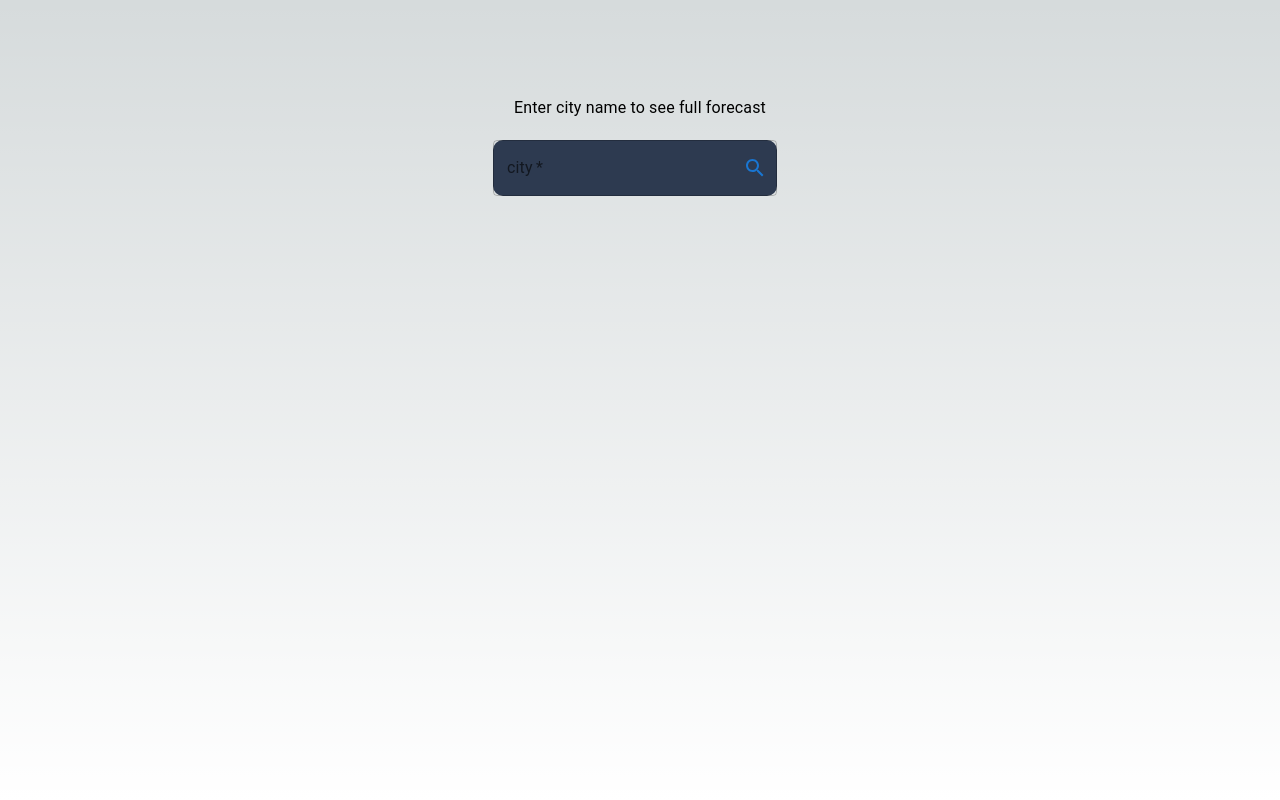
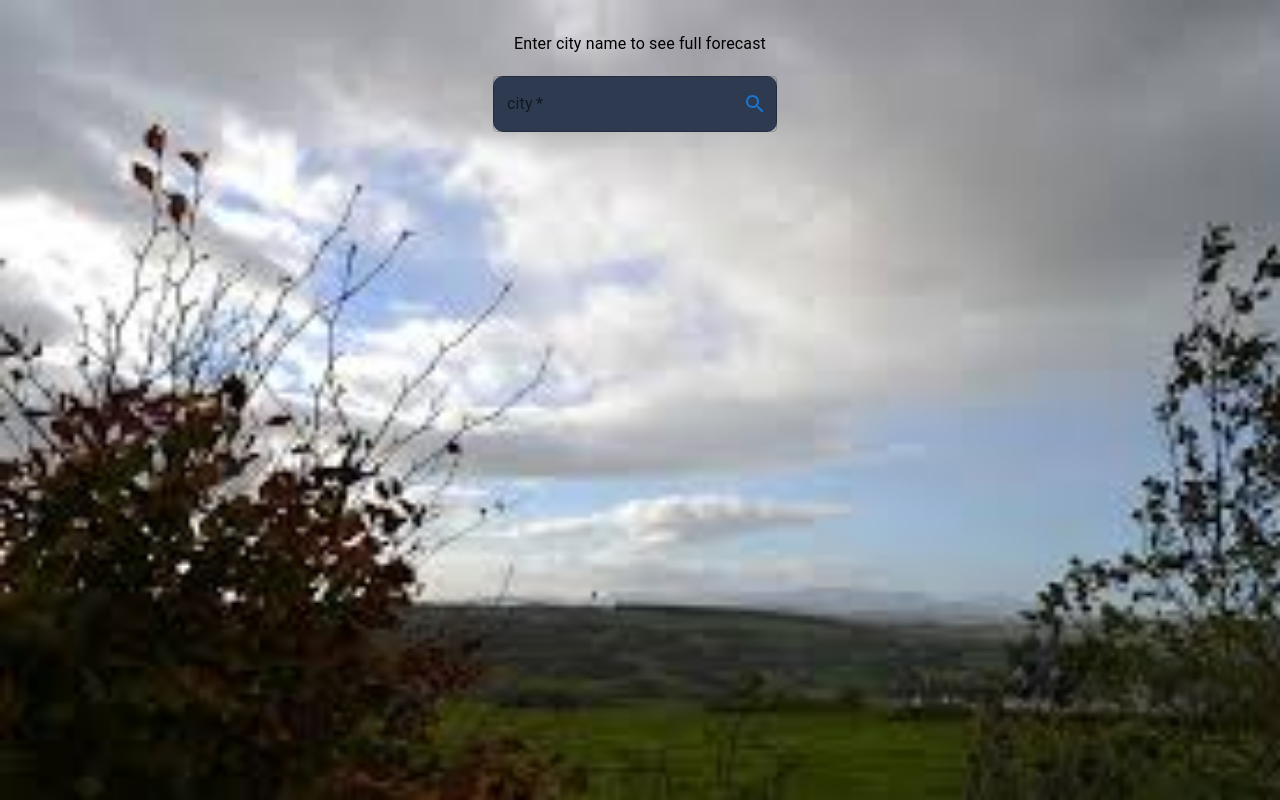
Before and after one commit to zainabzahid711/skysync, a Next.js app: page / in a window 1280 px wide. Built offline with nearby package versions, Linux system fonts and the light colour scheme.

Commit message:
set the dynamic Background according to weather condition

```diff
--- a/app/forecast/page.js
+++ b/app/forecast/page.js
@@ -1,13 +1,20 @@
 "use client";
 
+import BackgroundStyle from "@/components/background";
 import CurrentForeCast from "@/components/currentForeCast";
 import ForecastForDays from "@/components/daysForeCast";
 import WeatherSearch from "@/components/weatherCard";
+import clearSky from "../../public/assets/clearSky.jpg";
 import { styled } from "@mui/system";
 import { useState } from "react";
 
 const MainForeCast = styled("div")({
+  position: "relative",
   maxWidth: "100%",
+  zIndex: "1300",
+  minHeight: "100vh",
+  backgroundSize: "cover",
+  backgroundRepeat: "no-repeat",
 });
 
 function ForecastPage() {
@@ -36,9 +43,10 @@ function ForecastPage() {
     }
   };
 
+  const backgrundStyle = forecast ? BackgroundStyle(forecast) : {};
   return (
     <>
-      <MainForeCast>
+      <MainForeCast style={backgrundStyle} className="background-container">
         <WeatherSearch onSearch={handleSearch} />
         {loading && <p>Loading...</p>}
         {error && <p>Error: {error}</p>}
@@ -46,6 +54,8 @@ function ForecastPage() {
           <>
             <CurrentForeCast forecast={forecast} />
             <ForecastForDays forecast={forecast} />
+
+            {/* <BackgroundStyle /> */}
           </>
         )}
       </MainForeCast>
--- a/app/globals.css
+++ b/app/globals.css
@@ -93,6 +93,7 @@ body {
       rgb(var(--background-end-rgb))
     )
     rgb(var(--background-start-rgb));
+  /* background-color: transparent; */
 }
 
 a {
@@ -105,3 +106,12 @@ a {
     color-scheme: dark;
   }
 }
+
+p {
+  font-size: 14px;
+  gap: 20px;
+
+  @media screen and (max-width: 600px) {
+    font-size: 13px;
+  }
+}
--- a/app/layout.js
+++ b/app/layout.js
@@ -4,7 +4,7 @@ import "./globals.css";
 const inter = Inter({ subsets: ["latin"] });
 
 export const metadata = {
-  title: "Create Next App",
+  title: "SkySync-TheWeatherApp",
   description: "Generated by create next app",
 };
 
--- a/app/page.module.css
+++ b/app/page.module.css
@@ -1,10 +1,16 @@
 .main {
-  display: flex;
-  flex-direction: column;
-  justify-content: space-between;
-  align-items: center;
-  padding: 6rem;
-  min-height: 100vh;
+  /* display: flex; */
+  /* flex-direction: column; */
+  /* justify-content: space-between; */
+  /* align-items: center; */
+  /* padding: 2rem; */
+  /* min-height: 100vh; */
+  background-image: url(/public/assets/background.jpeg);
+  background-size: cover;
+  background-repeat: no-repeat;
+  @media screen and (max-width: 600px) {
+    padding: 1rem;
+  }
 }
 
 .description {
@@ -51,7 +57,7 @@
   border-radius: var(--border-radius);
   background: rgba(var(--card-rgb), 0);
   border: 1px solid rgba(var(--card-border-rgb), 0);
-  transition: background 200ms, border 200ms;
+  /* transition: background 200ms, border 200ms; */
 }
 
 .card span {
--- /dev/null
+++ b/components/background.js
@@ -0,0 +1,96 @@
+// const clearSky = "/assets/clearSky.jpg";
+// const cloudy = "/assets/cloudySky.jpg";
+// const snowyy = "/assets/snowyWeather.jpg";
+// const raining = "/assets/rainingSky.jpg";
+
+// function BackgroundStyle(weather) {
+//   if (!weather || !weather.weather || !weather.weather[0])
+//     return { backgroundColor: "transparent" };
+
+//   const mainWeather = weather.weather[0].main.toLowerCase();
+//   console.log("Main Weather:", mainWeather);
+//   console.log("Applying raining background");
+//
+
+// switch (mainWeather) {
+//   case "clear":
+//     console.log("Applying clear sky background"); // Debugging line
+//     return {
+//       backgroundImage: `url(${clearSky.src})`,
+//       backgroundSize: "cover",
+//       backgroundRepeat: "no-repeat",
+//       minHeight: "100vh",
+//       width: "100%",
+//       maxWidth: "100%",
+//     };
+//   case "clouds":
+//     console.log("Applying cloudy background"); // Debugging line
+//     return {
+//       backgroundImage: `url(${cloudy.src})`,
+//       backgroundSize: "cover",
+//       backgroundRepeat: "no-repeat",
+//       minHeight: "100vh",
+//       width: "100%",
+//     };
+//   case "rain":
+//     console.log("Applying raining background"); // Debugging line
+//     return {
+//       backgroundImage: `url(${raining.src})`,
+//       backgroundSize: "cover",
+//       backgroundRepeat: "no-repeat",
+//       minHeight: "100vh",
+//       width: "100%",
+//     };
+//   case "snow":
+//     console.log("Applying snowy background");
+//     return {
+//       backgroundImage: `url(${snowyy.src})`,
+//       backgroundSize: "cover",
+//       backgroundRepeat: "no-repeat",
+//       minHeight: "100vh",
+//       width: "100%",
+//     };
+//   default:
+//     console.log("Applying default background"); // Debugging line
+//     return { backgroundColor: "#333", minHeight: "100vh" };
+// }
+// }
+
+// export default BackgroundStyle;
+import clearSky from "../public/assets/clearSky.jpg";
+import cloudy from "../public/assets/cloudySky.jpg";
+import rainy from "../public/assets/rainingSky.jpg";
+import snowy from "../public/assets/snowyWeather.jpg";
+function BackgroundStyle(weatherDescription) {
+  console.log("Weather Description:", weatherDescription);
+
+  // Ensure weatherDescription is a string and handle invalid types
+  const description =
+    typeof weatherDescription === "string"
+      ? weatherDescription.toLowerCase()
+      : "";
+
+  // Define your images mapping
+  const images = {
+    clear: clearSky,
+    clouds: cloudy,
+    rain: rainy,
+    snow: snowy,
+  };
+
+  // Get the appropriate background image or use a default
+  const backgroundImage = images[description] || clearSky.src;
+
+  console.log("Selected Background Image:", backgroundImage);
+
+  // Return style object
+  return {
+    backgroundImage: `url(${backgroundImage})`,
+    backgroundSize: "cover",
+    backgroundRepeat: "no-repeat",
+    minHeight: "100vh",
+    width: "100%",
+    opacity: ".5",
+  };
+}
+export default BackgroundStyle;
--- a/components/currentForeCast.js
+++ b/components/currentForeCast.js
@@ -1,40 +1,75 @@
 import { Typography } from "@mui/material";
 import { styled } from "@mui/system";
 
-const WeatherDetails = styled("div")({
+const WeatherDetails = styled("div")(({ theme }) => ({
+  padding: "2rem",
   maxWidth: "100%",
   width: "700px",
-  background: "rgba(28, 36, 50, 0.7)",
+  margin: "0 auto",
+  background: "rgba(30, 40, 60, .9)",
+  color: "white",
   padding: "40px",
   borderRadius: "20px",
   marginTop: "20px",
   display: "flex",
-  justifyContent: "space-around",
-});
+  justifyContent: "space-between",
 
-const TempDiv = styled("div")({
+  [theme.breakpoints.down("sm")]: {
+    padding: ".7rem",
+    padding: "20px",
+    justifyContent: "space-between",
+  },
+}));
+
+const TempDiv = styled("div")(({ theme }) => ({
   display: "flex",
   justifyContent: "center",
   alignItems: "center",
-  fontWeight: "600",
+  fontWeight: 600,
   fontSize: "30px",
-});
 
-const DescriptionDiv = styled("div")({
+  [theme.breakpoints.down("sm")]: {
+    flexDirection: "column",
+  },
+}));
+
+const DescriptionDiv = styled("div")(({ theme }) => ({
   display: "flex",
   flexDirection: "column",
   gap: "10px",
-});
+  [theme.breakpoints.down("sm")]: {
+    display: "flex",
+    gap: "10px",
+  },
+}));
 
-const SkyDetails = styled("div")({
+const Descriptions = styled("div")(({ theme }) => ({
   display: "flex",
-  gap: "20px",
-});
+  flexDirection: "column",
+  textAlign: "center",
+  [theme.breakpoints.down("sm")]: {
+    fontSize: "13px",
+    display: "flex",
+    flexDirection: "row",
+    gap: "10px",
+  },
+}));
+
+const SkyDetails = styled("div")(({ theme }) => ({
+  display: "flex",
+  gap: "10px",
+
+  [theme.breakpoints.down("sm")]: {
+    gap: "9px",
+    flexDirection: "column",
+  },
+}));
 
 const CenterDiv = styled("div")({
   display: "flex",
   alignItems: "center",
   justifyContent: "center",
+  color: "white",
 });
 
 function CurrentForeCast({ forecast }) {
@@ -54,7 +89,7 @@ function CurrentForeCast({ forecast }) {
             src={`http://openweathermap.org/img/wn/${forecast.current.weather[0].icon}@2x.png`}
             alt="Weather icon"
           />
-          <p>{forecast.current.main.temp}°C</p>
+          <p style={{ color: "white" }}>{forecast.current.main.temp}°C</p>
         </TempDiv>
 
         <DescriptionDiv>
@@ -63,19 +98,12 @@ function CurrentForeCast({ forecast }) {
           </CenterDiv>
           <SkyDetails>
             {skyDetailsItems.map((item, index) => (
-              <div
-                key={index}
-                style={{
-                  display: "flex",
-                  flexDirection: "column",
-                  alignItems: "center",
-                }}
-              >
+              <Descriptions key={index}>
                 <p>
-                  <strong>{item.label}</strong>
+                  <strong style={{ color: "white" }}>{item.label}</strong>
                 </p>
-                <p>{item.value}</p>
-              </div>
+                <p style={{ color: "white" }}>{item.value}</p>
+              </Descriptions>
             ))}
           </SkyDetails>
           <CenterDiv>{forecast.current.weather[0].description}</CenterDiv>
--- a/components/daysForeCast.js
+++ b/components/daysForeCast.js
@@ -1,22 +1,22 @@
-import { Typography } from "@mui/material";
 import styled from "@emotion/styled";
 
 const ForecastContainer = styled("div")({
   marginTop: "20px",
-  background: "rgba(28, 36, 50, 0.7)",
+  // background: "rgba(28, 36, 50, 0.7)",
   padding: "20px",
   borderRadius: "10px",
-  width: "90%",
+  width: "100%",
+  maxWidth: "100%",
   marginBottom: "10px",
   display: "flex",
-  justifyContent: "space-between",
+  justifyContent: "space-evenly",
+  overflow: "auto",
 });
 
 function ForecastForDays({ forecast }) {
   return (
     <div>
       <ForecastContainer>
-        <Typography variant="h5">5-Day Forecast</Typography>
         {forecast.forecast.list.slice(0, 5).map((entry, index) => (
           <div key={index}>
             <img
--- a/components/weatherCard.js
+++ b/components/weatherCard.js
@@ -27,7 +27,7 @@ function WeatherSearch({ onSearch }) {
   };
   return (
     <>
-      <FromContainer>
+      <FromContainer style={{ padding: "2rem" }}>
         <Typography style={{ marginBottom: "20px" }}>
           Enter city name to see full forecast
         </Typography>
```
